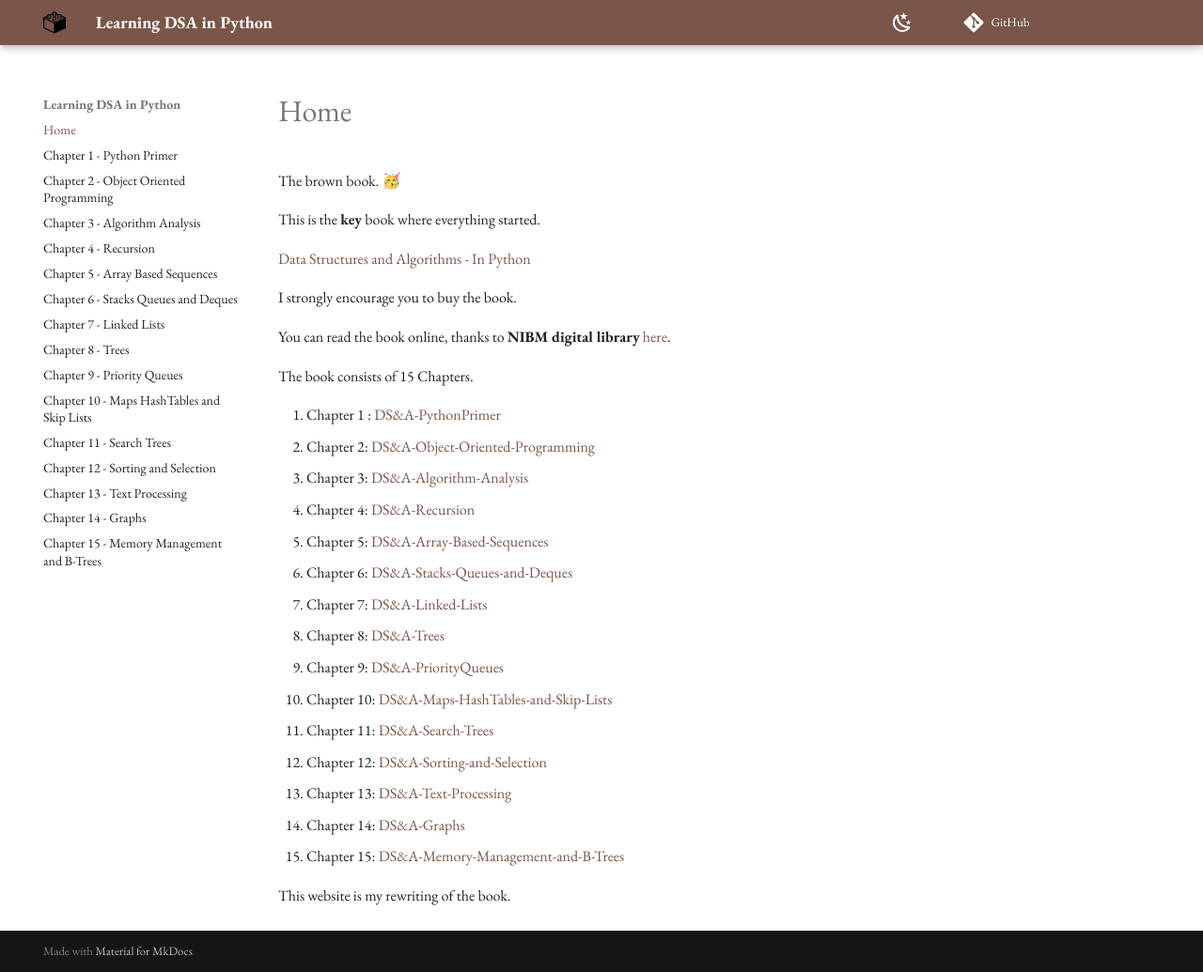
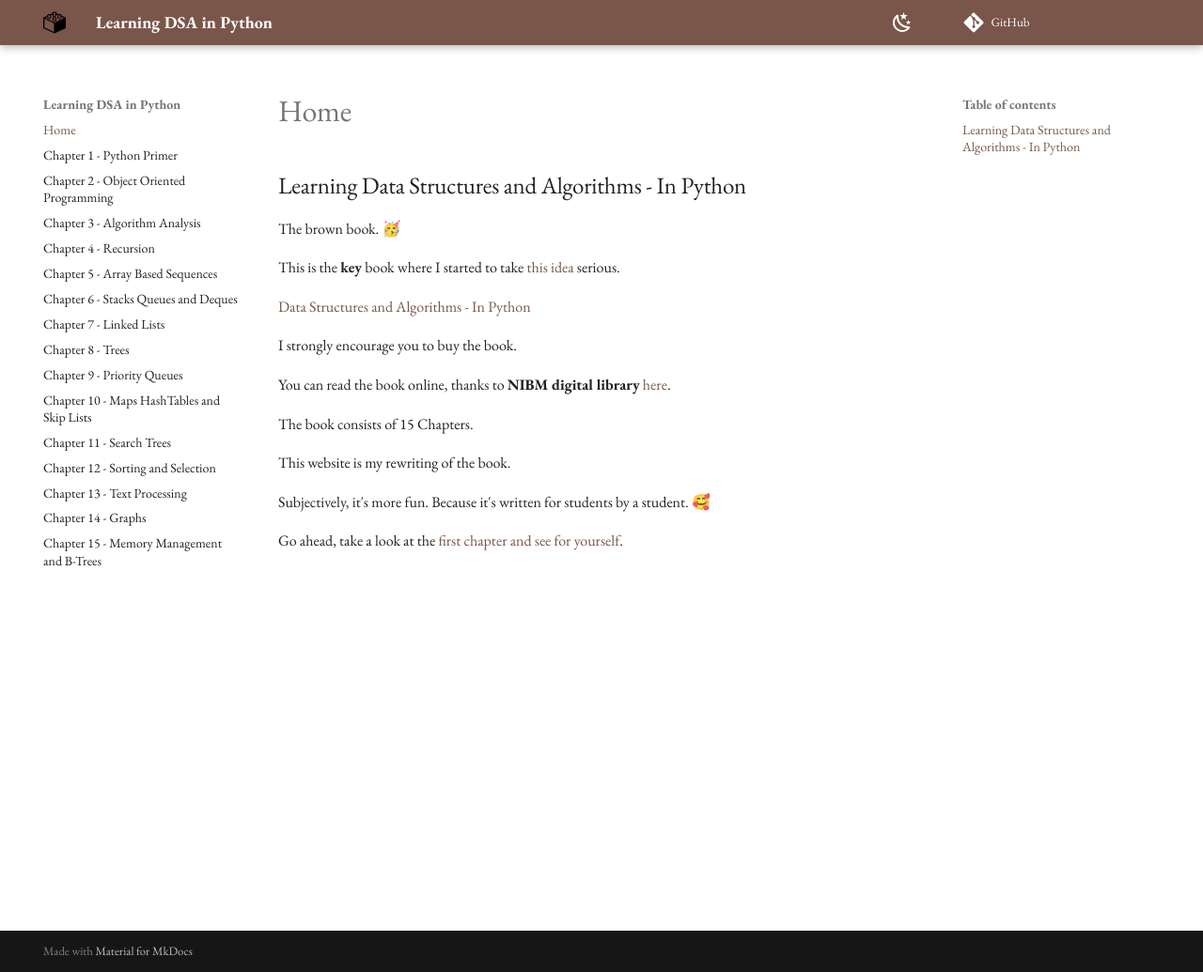
Before and after one commit to kantarcise/learningdsainpython, an MkDocs documentation site: the page built from docs/index.md, in a window 1280 px wide and 1035 px high. Shown: the whole window at 94% size. Built offline with MkDocs 1.6.1 and Material for MkDocs 9.7.7, drawn with Linux system fonts in a browser that asks for light colours; comment, search, counter and statistics services are not loaded.

Commit message:
better homepage 🍎

```diff
--- a/docs/index.md
+++ b/docs/index.md
@@ -1,6 +1,8 @@
+## Learning Data Structures and Algorithms - In Python
+
 The brown book. 🥳
 
-This is the **key** book where everything started.
+This is the **key** book where I started to take [this idea](https://www.youtube.com/watch?v=JC82Il2cjqA) serious.
 
 [Data Structures and Algorithms - In Python](https://www.amazon.com/Structures-Algorithms-Python-Michael-Goodrich/dp/1118290275)
 
@@ -10,20 +12,8 @@ You can read the book online, thanks to **NIBM digital library** [here](https://
 
 The book consists of 15 Chapters.
 
-1. Chapter 1 : [DS&A-PythonPrimer]()
-2. Chapter 2: [DS&A-Object-Oriented-Programming]()
-3. Chapter 3: [DS&A-Algorithm-Analysis]()
-4. Chapter 4: [DS&A-Recursion]()
-5. Chapter 5: [DS&A-Array-Based-Sequences]()
-6. Chapter 6: [DS&A-Stacks-Queues-and-Deques]()
-7. Chapter 7: [DS&A-Linked-Lists]()
-8. Chapter 8: [DS&A-Trees]()
-9. Chapter 9: [DS&A-PriorityQueues]()
-10. Chapter 10: [DS&A-Maps-HashTables-and-Skip-Lists]()
-11. Chapter 11: [DS&A-Search-Trees]()
-12. Chapter 12: [DS&A-Sorting-and-Selection]()
-13. Chapter 13: [DS&A-Text-Processing]()
-14. Chapter 14: [DS&A-Graphs]()
-15. Chapter 15: [DS&A-Memory-Management-and-B-Trees]()
+This website is my rewriting of the book.
 
-This website is my rewriting of the book.
+Subjectively, it's more fun. Because it's written for students by a student. 🥰
+
+Go ahead, take a look at the [first chapter and see for yourself](https://learningdsainpython.kantarcise.com/DS%26A-PythonPrimer/).
```
